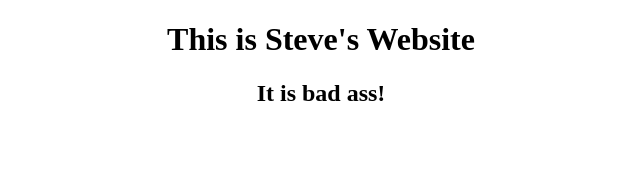
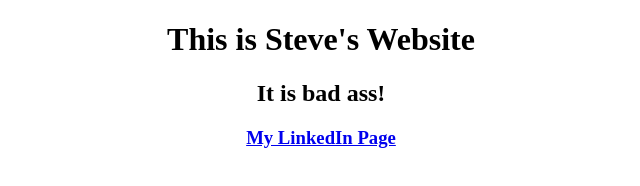
Before and after one commit to staffbotsteve/staffbotsteve.github.io, a plain HTML site: page index.html in a window 1280 px wide. Shown: the whole page, without its empty margins (319-959 px from the left). Drawn offline with Linux system fonts and the light colour scheme.

Commit message:
Adding my page

```diff
--- a/index.html
+++ b/index.html
@@ -18,6 +18,9 @@
         <div>
             <h1>This is Steve's Website</h1>
     <h2>It is bad ass!</h2>
+    <h3>
+        <a href="http://www.linkedin.com/stevenswan">My LinkedIn Page</a>
+    </h3>
     </div>
 
 
```
